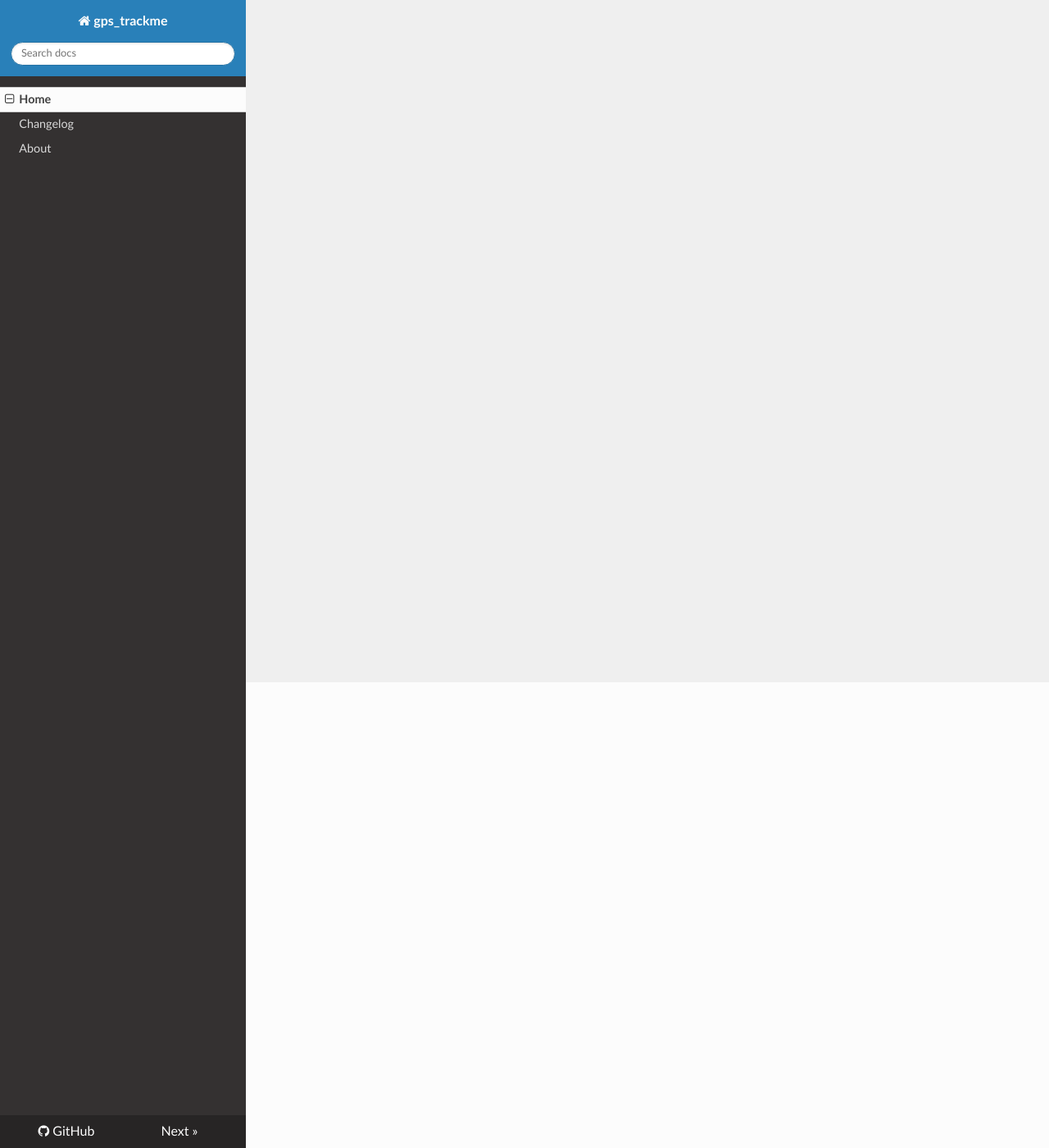
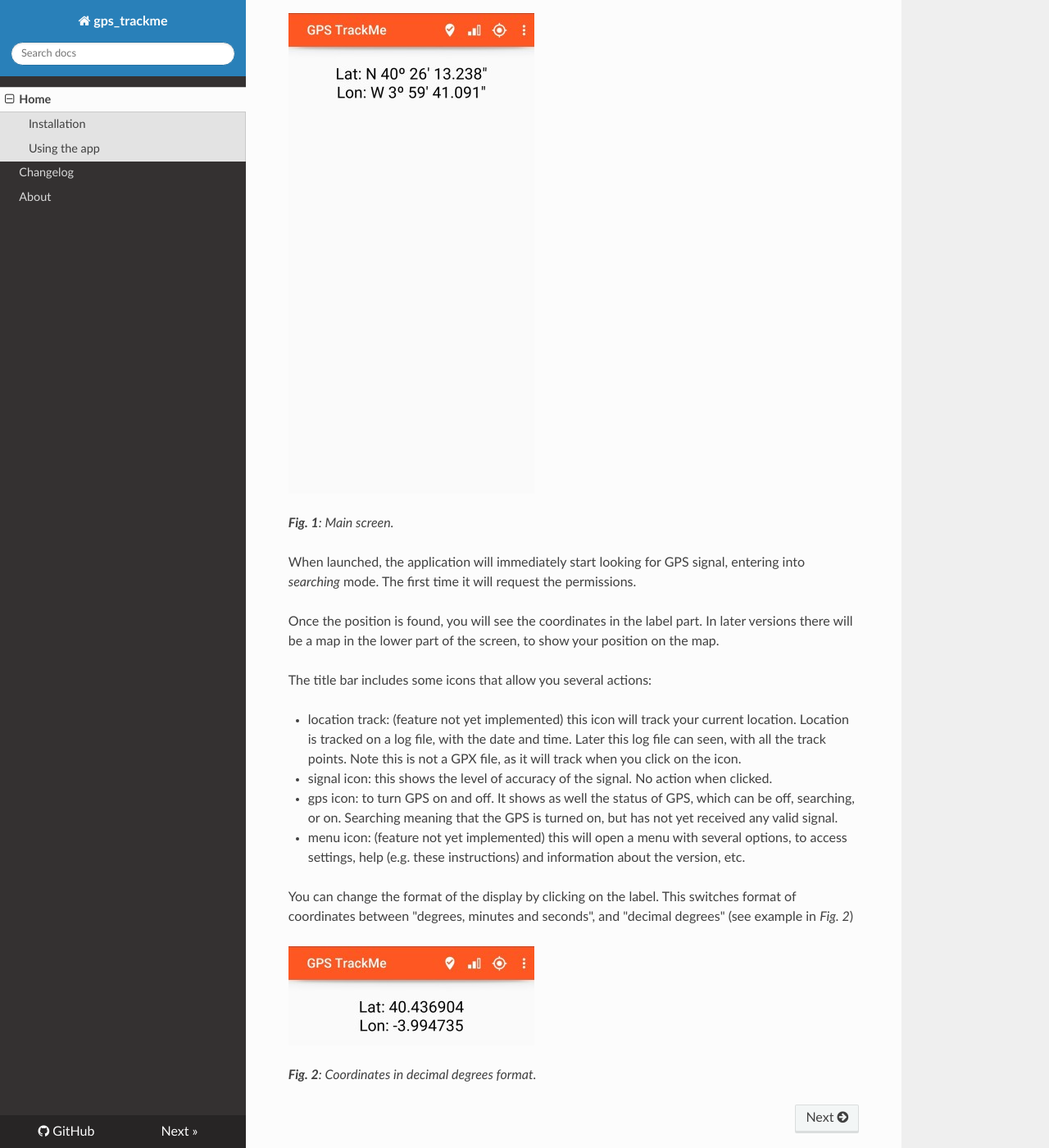
Before and after one commit to osso73/gps_trackme, an MkDocs documentation site: the page built from docs/index.md, in a window 1280 px wide and 1400 px high, scrolled down 568 px. Shown: the whole window at 82% size. Built offline with MkDocs 1.6.1, drawn with Linux system fonts in a browser that asks for light colours; nearby versions of some CDN libraries; some of the changed text lies outside the part shown.

```diff
--- a/docs/index.md
+++ b/docs/index.md
@@ -1,3 +1,40 @@
-# gps_trackme
+# GPS TrackMe
 
-This will be the documentation page. Nothing to document yet.
+This is a simple mobile application to register your gps position at a given moment in time.
+
+The initial idea behind the application is to be able to get the GPS coordinates of your position, at a given time, so you can later know your position exactly. It can be used to know the GPS coordinates when taking a picture (if using a camera without GPS, or with GPS switched off), or to be able to remember a certain location.
+
+## Installation
+
+Install it from the .apk application you can find in [github repository](https://github.com/osso73/gps_trackme/tree/main/releasess).
+
+You can also build it from the source code you will find on the same folder.
+
+
+## Using the app
+
+The usage is very straight forward: when you open the app, you have a screen like this:
+
+![Screenshot](./img/screen_gral.jpg)
+
+_**Fig. 1**: Main screen._
+
+When launched, the application will immediately start looking for GPS signal, entering into *searching* mode. The first time it will request the permissions.
+
+Once the position is found, you will see the coordinates in the label part. In later versions there will be a map in the lower part of the screen, to show your position on the map.
+
+The title bar includes some icons that allow you several actions:
+
+- location track: (feature not yet implemented) this icon will track your current location. Location is tracked on a log file, with the date and time. Later this log file can seen, with all the track points. Note this is not a GPX file, as it will track when you click on the icon.
+
+- signal icon: this shows the level of accuracy of the signal. No action when clicked.
+
+- gps icon: to turn GPS on and off. It shows as well the status of GPS, which can be off, searching, or on. Searching meaning that the GPS is turned on, but has not yet received any valid signal.
+
+- menu icon: (feature not yet implemented) this will open a menu with several options, to access settings, help (e.g. these instructions) and information about the version, etc.
+
+You can change the format of the display by clicking on the label. This switches format of coordinates between "degrees, minutes and seconds", and "decimal degrees" (see example in _Fig. 2_)
+
+![Screenshot](./img/coordinates_deg.jpg)
+
+_**Fig. 2**: Coordinates in decimal degrees format._
```
Also changed, not shown: README.md (+9 -2 lines), docs/img/coordinates_deg.jpg (added), docs/img/screen_gral.jpg (added), 5 other files.
